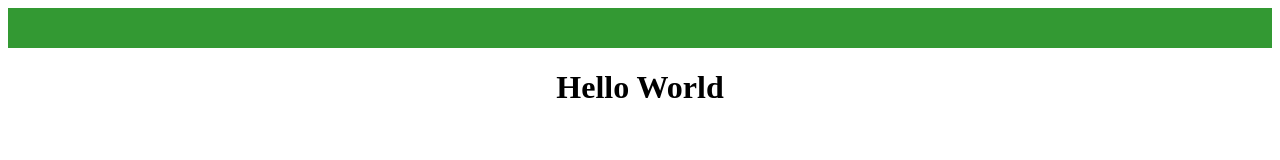
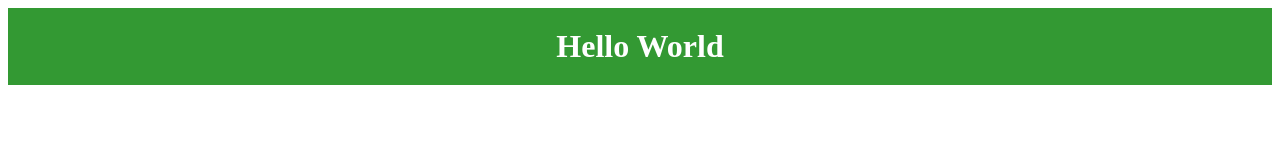
Before and after one commit to tommycalvy/tommycalvy.github.io, a plain HTML site: page index.html in a window 1280 px wide. Drawn offline with Linux system fonts and the light colour scheme.

Commit message:
Styling Header 2

```diff
--- a/index.html
+++ b/index.html
@@ -9,7 +9,9 @@
     <header class="site-header">
       <div class="wrap">
         <na<!-- nav class is added here -->
-        <div class="content nav"></div>
+        <div class="content nav">
+          <h1>Hello World</h1>
+        </div>
       </div>
     </header>
 
@@ -17,7 +19,6 @@
       <div class="wrap">
         <!-- content and sidebar are swapped. They can be made to show in the order above with CSS -->
         <div class="content"></div>
-          <h1>Hello World</h1>
         <div class="sidebar"></div>
       </div>
     </main>
```
